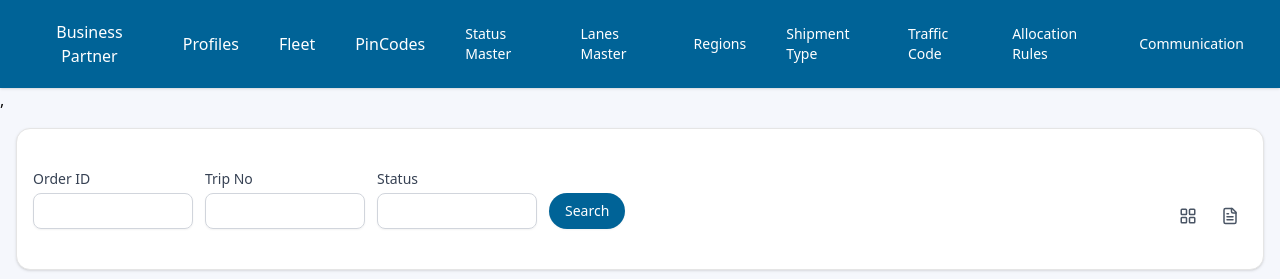
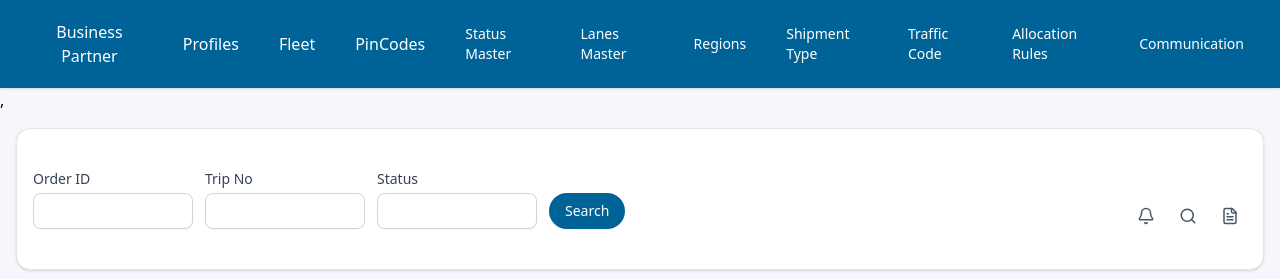
Before and after one commit to rohit24-creator/devdemo_sharedrepo, a Next.js app: page /bookings/lists/XBRDRorders in a window 1280 px wide. Shown: the top 279 px of the page. Built offline with nearby package versions, Linux system fonts and the light colour scheme.

Commit message:
added a bell icon on viewtable and use on usable page

```diff
--- a/app/bookings/lists/XBRDRorders/page.js
+++ b/app/bookings/lists/XBRDRorders/page.js
@@ -54,13 +54,15 @@ export default function XBRDRordersPage() {
         showActions={true}
         filterFields={filterFields}
         onSearch={(data) => console.log("Search:", data)}
-        showFirstIcon={false}   // Bell (notification) icon
-        showSecondIcon={true}  // Search icon
-        showThirdIcon={true}   // Wallet icon
-        showFourthIcon={false} // No document icon
-        showFifthIcon={true}   // Fifth bell icon
-        enabledActions={["edit", "view", "delete", "copyOrder", "reverseOrder", "generateTWB", "printLabel"]}
-        onActionClick={handleActionClick}
+        showFirstIcon={true}   // Search icon
+        showSecondIcon={false}   // Grid icon
+        showThirdIcon={true}    // File icon
+        showFourthIcon={true}   // Bell (notification) icon
+        fourthIconMenu={[
+          { label: "New Orders", onClick: () => console.log("New Orders") },
+          { label: "Pending Approvals", onClick: () => console.log("Pending Approvals") },
+          { label: "System Alerts", onClick: () => console.log("System Alerts") },
+        ]}
         secondIconMenu={[
           { label: "Grid View", onClick: () => console.log("Grid View") },
           { label: "Table View", onClick: () => console.log("Table View") },
@@ -68,9 +70,8 @@ export default function XBRDRordersPage() {
         thirdIconMenu={[
           { label: "Money View", onClick: () => console.log("Money View") },
         ]}
-        fifthIconMenu={[
-          { label: "Bell Action 1", onClick: () => console.log("Bell Action 1") },
-        ]}
+        enabledActions={["edit", "view", "delete"]}
+        onActionClick={handleActionClick}
       />
     </div>
   );
--- a/app/bookings/lists/claims/payment/page.js
+++ b/app/bookings/lists/claims/payment/page.js
@@ -38,8 +38,6 @@ export default function ClaimsPaymentsViewPage() {
           showFirstIcon={true}
           showSecondIcon={false}
           showThirdIcon={false}
-          showFourthIcon={false}
-          showFifthIcon={false}
           filterFields={[
             { name: "claimNumber", label: "Claim Number", type: "text" },
             { name: "carrierName", label: "Carrier Name", type: "text" }
--- a/app/bookings/lists/documentcontrol/page.js
+++ b/app/bookings/lists/documentcontrol/page.js
@@ -57,9 +57,7 @@ export default function DocumentControlPage() {
         showFirstIcon={false}
         showSecondIcon={true}
         showThirdIcon={true}
-        showFourthIcon={false}
-        showFifthIcon={false}
-        enabledActions={["edit", "view", "delete", "copyOrder", "reverseOrder", "generateTWB", "printLabel"]}
+        enabledActions={["edit", "view", "delete"]}
         onActionClick={handleActionClick}
         secondIconMenu={[
           { label: "Grid View", onClick: () => console.log("Grid View") },
--- a/components/ui/reusableComponent/viewtable.js
+++ b/components/ui/reusableComponent/viewtable.js
@@ -25,7 +25,7 @@ import {
 import { Button } from "@/components/ui/button";
 import { Card, CardContent } from "@/components/ui/card";
 import { Checkbox } from "@/components/ui/checkbox";
-import { ArrowUpDown, Search, LayoutGrid, FileText } from "lucide-react";
+import { ArrowUpDown, Search, LayoutGrid, FileText, Bell } from "lucide-react";
 import { Input } from "@/components/ui/input";
 import { Popover, PopoverTrigger, PopoverContent } from "@/components/ui/popover";
 import { Calendar } from "@/components/ui/calendar";
@@ -52,6 +52,8 @@ export default function ReusableTable({
   showFirstIcon = true,
   showSecondIcon = true,
   showThirdIcon = true,
+  showFourthIcon = false,
+  fourthIconMenu = [],
   secondIconMenu = [],
   thirdIconMenu = [],
   enabledActions = ["edit", "view", "delete", "tripHistory"], // <-- use prop, not hardcoded
@@ -259,6 +261,20 @@ const filterTab = (
       </div>
 
       <div className="flex items-end gap-6 pr-2">
+        {showFourthIcon && (
+          <DropdownMenu>
+            <DropdownMenuTrigger asChild>
+              <Bell size={18} className="cursor-pointer text-gray-600 mb-1" />
+            </DropdownMenuTrigger>
+            <DropdownMenuContent>
+              {fourthIconMenu.map((item, idx) => (
+                <DropdownMenuItem key={idx} onClick={item.onClick}>
+                  {item.label}
+                </DropdownMenuItem>
+              ))}
+            </DropdownMenuContent>
+          </DropdownMenu>
+        )}
         {showFirstIcon && (
           <Search size={18} className="cursor-pointer text-gray-600 mb-1" />
         )}
```
